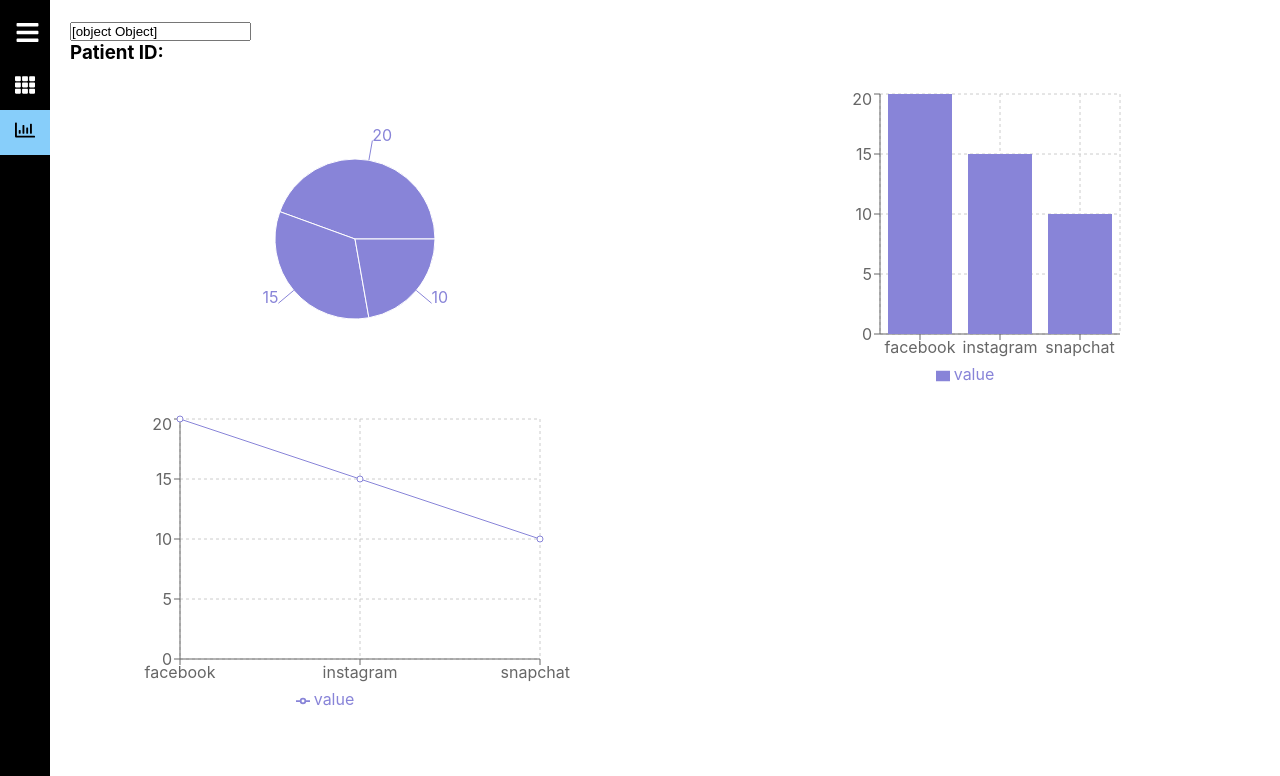
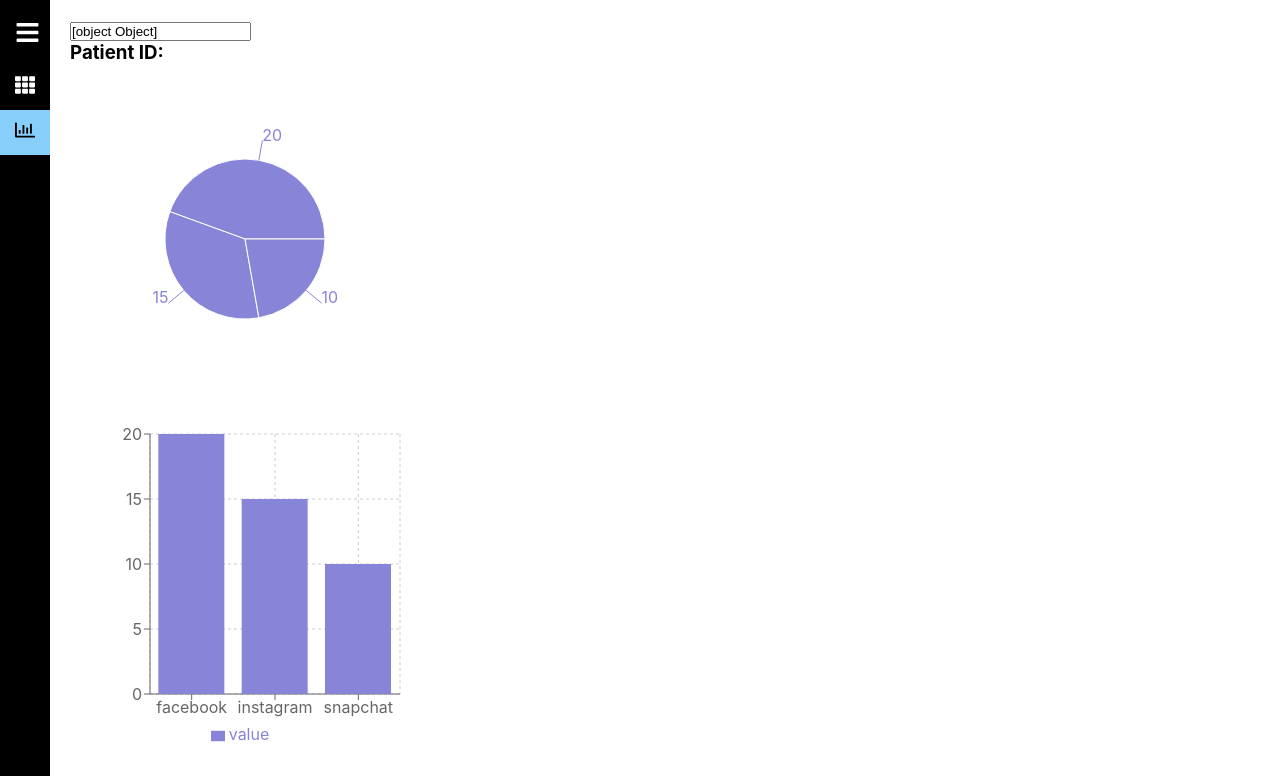
Before and after one commit to SWENG-Group11-2023/SWENG-Group11-2023, a React (Create React App) app in the folder frontend/: page /analytics in a window 1280 px wide. Shown: the top 776 px of the page. Built offline with nearby package versions, Linux system fonts and the light colour scheme; no server answers.

Commit message:
minor graph adjustments

```diff
--- a/frontend/src/pages/Graphs.js
+++ b/frontend/src/pages/Graphs.js
@@ -9,19 +9,20 @@
 
 
   return (
-    <div style={{textAlign: "center"}} >
+    <div style={{textAlign: "center"}}  >
 
-    <div className="Graph">
+    <div className="graph_orientation">
 
 
     <PieChart width={350} height={350}>
 
     <Pie
+
       margin ={{
-        top: 5,
-        right: 30,
-        left: 70,
-        bottom: 50
+        top: 20,
+        right: 20,
+        left: 20,
+        bottom: 20
       }}
       dataKey="value"
       isAnimationActive={false}
@@ -35,14 +36,14 @@
     <Tooltip />
   </PieChart>
   <BarChart
-          width={400}
-          height={300}
+          width={350}
+          height={350}
           data={data}
           margin={{
-            top: 5,
-            right: 30,
-            left: 70,
-            bottom: 5,
+            top: 20,
+            right: 20,
+            left: 20,
+            bottom: 20,
           }}
         >
           <CartesianGrid strokeDasharray="3 3" />
@@ -56,14 +57,14 @@
         </div>
         <div>
         <LineChart
-        width={500}
-        height={300}
+        width={350}
+        height={350}
         data={data}
         margin={{
-          top: 5,
-          right: 30,
-          left: 50,
-          bottom: 5,
+          top: 20,
+          right: 20,
+          left: 10,
+          bottom: 20,
         }}
       >
         <CartesianGrid strokeDasharray="3 3" />
@@ -74,9 +75,6 @@
         <Line type="monotone" dataKey="value" stroke="#8884d8" activeDot={{ r: 8 }} />
 
       </LineChart>
-
-
-
         </div>
 
   </div>
```
